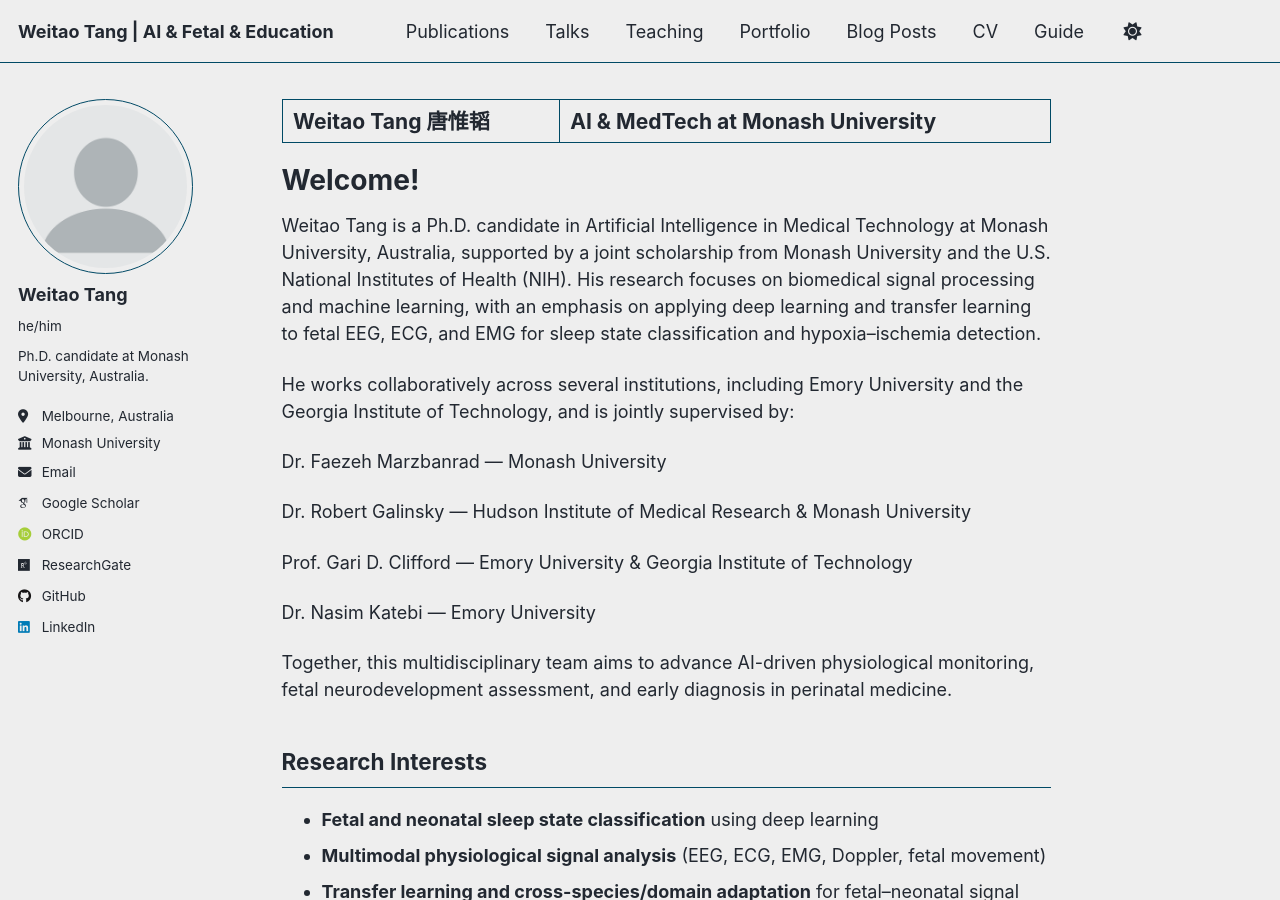
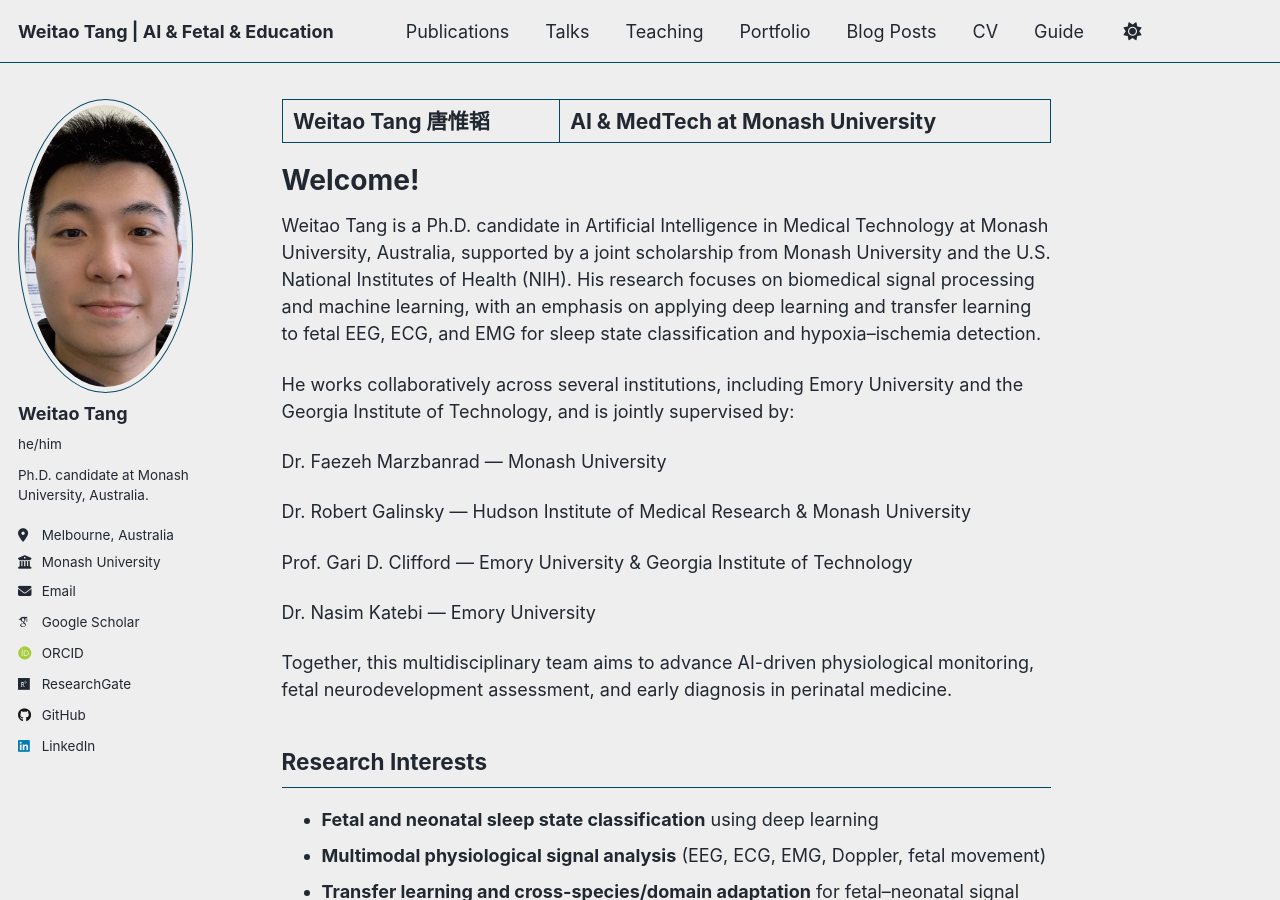
Before and after one commit to WeitaoTang-GitHub/WeitaoTang-GitHub.github.io, a Jekyll site: the page built from _pages/about.md, in a window 1280 px wide and 900 px high. Built offline with Jekyll 4.4.1, drawn with Linux system fonts in a browser that asks for light colours; some web fonts are replaced; a script that is not in the unit is left out.

Commit message:
Update _config.yml

```diff
--- a/_config.yml
+++ b/_config.yml
@@ -23,7 +23,7 @@ repository               : "WeitaoTang-GitHub/WeitaoTang-GitHub.github.io"
 #               Additional customization can be done by editing /_includes/author-profile.html
 author:
   # Biographic information
-  avatar           : "profile.png"
+  avatar           : "Weitao Tang.jpeg"
   name             : "Weitao Tang"
   pronouns         : "he/him"
   bio              : "Ph.D. candidate at Monash University, Australia."
```
